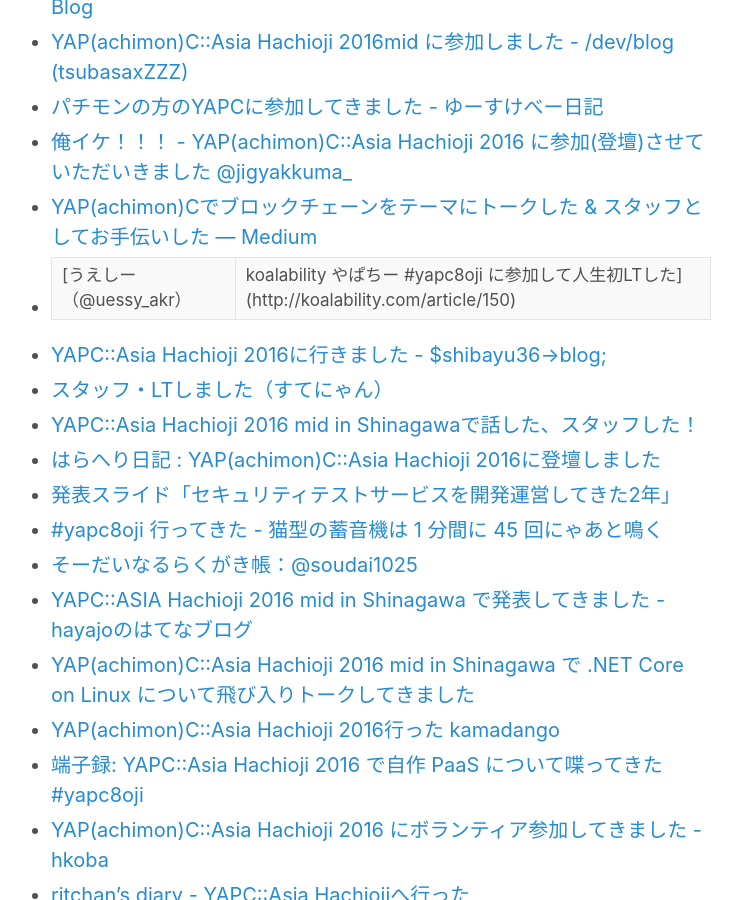
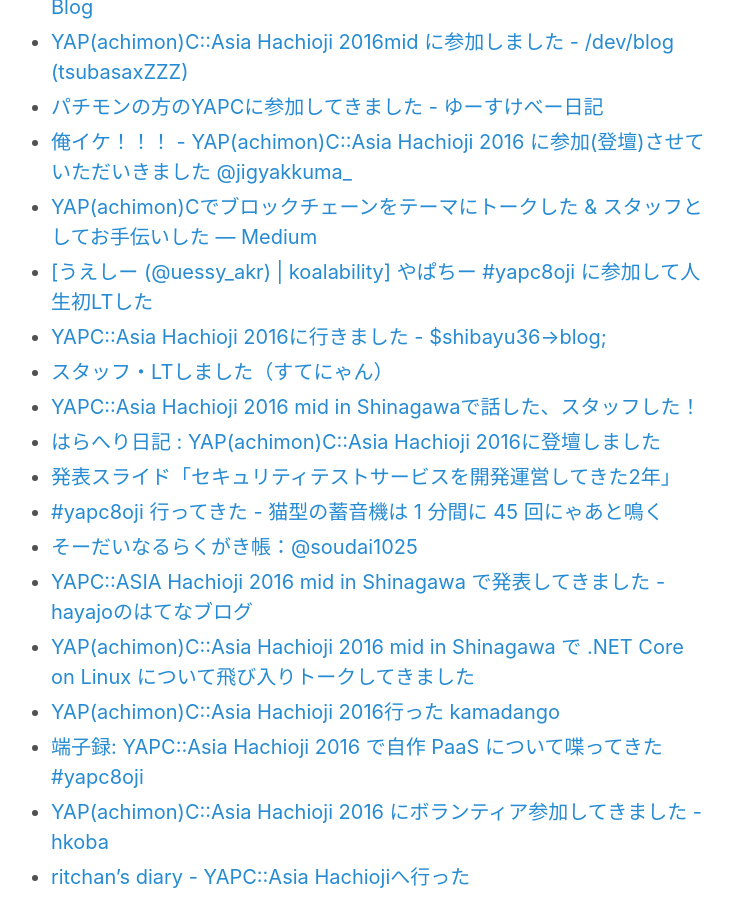
Before and after one commit to hachiojipm/yapcasia-8oji-2016mid, a Jekyll site: the page built from _posts/2016-07-05-blog-entries.md, in a window 1280 px wide and 900 px high, scrolled down 1191 px. Shown: the whole window, without its empty margins (279-1021 px from the left). Built offline with Jekyll 4.4.1, drawn with Linux system fonts in a browser that asks for light colours; comment, search, counter and statistics services are not loaded.

Commit message:
ついになおったのでは

```diff
--- a/_posts/2016-07-05-blog-entries.md
+++ b/_posts/2016-07-05-blog-entries.md
@@ -18,7 +18,7 @@
 - [パチモンの方のYAPCに参加してきました - ゆーすけべー日記](http://blog.yusuke.be/entry/2016/07/04/074850)
 - [俺イケ！！！ - YAP(achimon)C::Asia Hachioji 2016 に参加(登壇)させていただいきました @jigyakkuma_](http://blog.jigyakkuma.org/2016/07/02/yapcasia8oji/)
 - [YAP(achimon)Cでブロックチェーンをテーマにトークした & スタッフとしてお手伝いした — Medium](https://medium.com/@timakin/yap-achimon-c%E3%81%A7%E3%83%96%E3%83%AD%E3%83%83%E3%82%AF%E3%83%81%E3%82%A7%E3%83%BC%E3%83%B3%E3%82%92%E3%83%86%E3%83%BC%E3%83%9E%E3%81%AB%E3%83%88%E3%83%BC%E3%82%AF%E3%81%97%E3%81%9F-%E3%82%B9%E3%82%BF%E3%83%83%E3%83%95%E3%81%A8%E3%81%97%E3%81%A6%E3%81%8A%E6%89%8B%E4%BC%9D%E3%81%84%E3%81%97%E3%81%9F-63f9f9d1810f?source=linkShare-85fe747efada-1467592845)
-- [うえしー （@uessy_akr） | koalability やぱちー #yapc8oji に参加して人生初LTした](http://koalability.com/article/150)
+- [\[うえしー (@uessy_akr) \| koalability\] やぱちー #yapc8oji に参加して人生初LTした](http://koalability.com/article/150)
 - [YAPC::Asia Hachioji 2016に行きました - $shibayu36->blog;](http://blog.shibayu36.org/entry/2016/07/03/204519)
 - [スタッフ・LTしました（すてにゃん）](http://stefafafan.hatenablog.com/entry/2016/07/03/214803)
 - [YAPC::Asia Hachioji 2016 mid in Shinagawaで話した、スタッフした！](http://kikumoto.hatenablog.com/entry/2016/07/04/110527)
```
